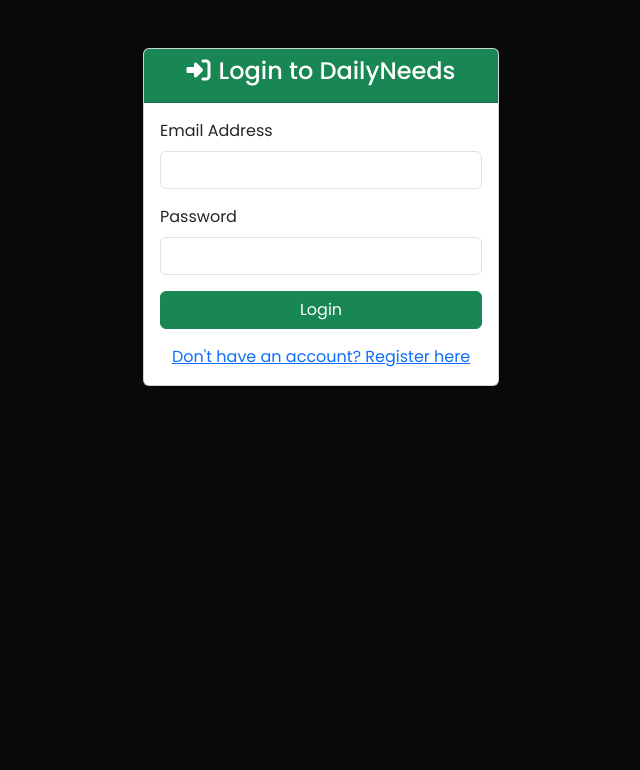
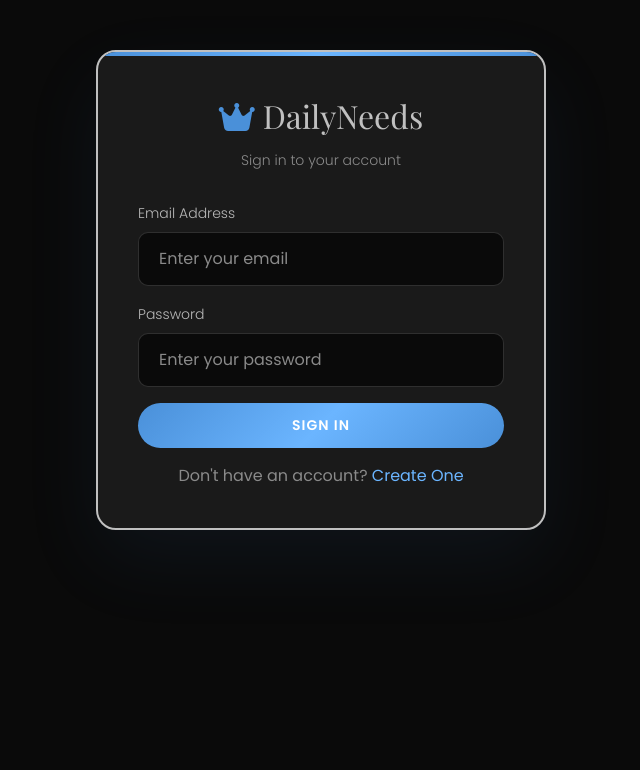
Before and after one commit to BRK-Devops/DailyNeeds-PHP-Docker, a PHP site: page /login.php in a window 1280 px wide. Shown: the top 770 px of the page, without its empty margins (319-959 px from the left). Before the commit the page ends 386 px from the top, so only its background shows below. Run offline with PHP 8.4, Linux system fonts and the light colour scheme.

Commit message:
Update login.php

```diff
--- a/login.php
+++ b/login.php
@@ -39,33 +39,31 @@ if($_SERVER['REQUEST_METHOD'] === 'POST') {
     <link href="css/style.css" rel="stylesheet">
 </head>
 <body>
-    <div class="container mt-5">
-        <div class="row justify-content-center">
-            <div class="col-md-4">
-                <div class="card shadow">
-                    <div class="card-header bg-success text-white text-center">
-                        <h4><i class="fas fa-sign-in-alt me-2"></i>Login to DailyNeeds</h4>
+    <div class="container">
+        <div class="auth-card">
+            <div class="auth-title">
+                <i class="fas fa-crown me-2"></i>DailyNeeds
             </div>
-                    <div class="card-body">
+            <p class="auth-subtitle">Sign in to your account</p>
+
             <?php if($error): ?>
                 <div class="alert alert-danger"><?php echo $error; ?></div>
             <?php endif; ?>
+
             <form method="POST">
                 <div class="mb-3">
-                                <label for="email" class="form-label">Email Address</label>
-                                <input type="email" class="form-control" id="email" name="email" required>
+                    <label class="form-label">Email Address</label>
+                    <input type="email" class="form-control" name="email" placeholder="Enter your email" required>
                 </div>
                 <div class="mb-3">
-                                <label for="password" class="form-label">Password</label>
-                                <input type="password" class="form-control" id="password" name="password" required>
+                    <label class="form-label">Password</label>
+                    <input type="password" class="form-control" name="password" placeholder="Enter your password" required>
                 </div>
-                            <button type="submit" class="btn btn-success w-100">Login</button>
+                <button type="submit" class="btn-blue w-100">Sign In</button>
             </form>
-                        <div class="mt-3 text-center">
-                            <a href="register.php">Don't have an account? Register here</a>
-                        </div>
-                    </div>
-                </div>
+            <div class="text-center mt-3">
+                <span style="color:var(--gray);">Don't have an account?</span>
+                <a href="register.php" class="auth-link">Create One</a>
             </div>
         </div>
     </div>
```
Lines whose indentation alone changed are shown as unchanged.
